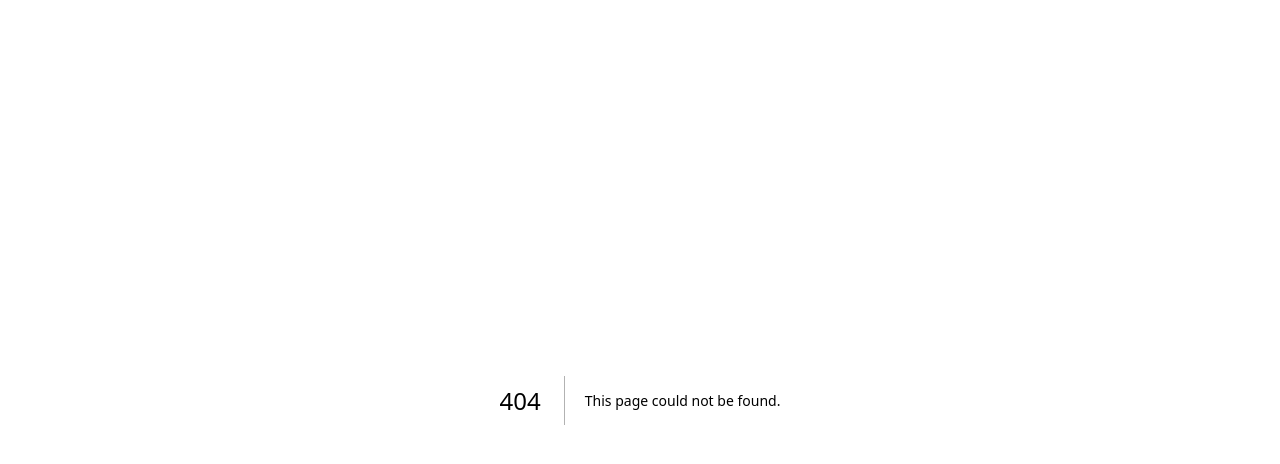
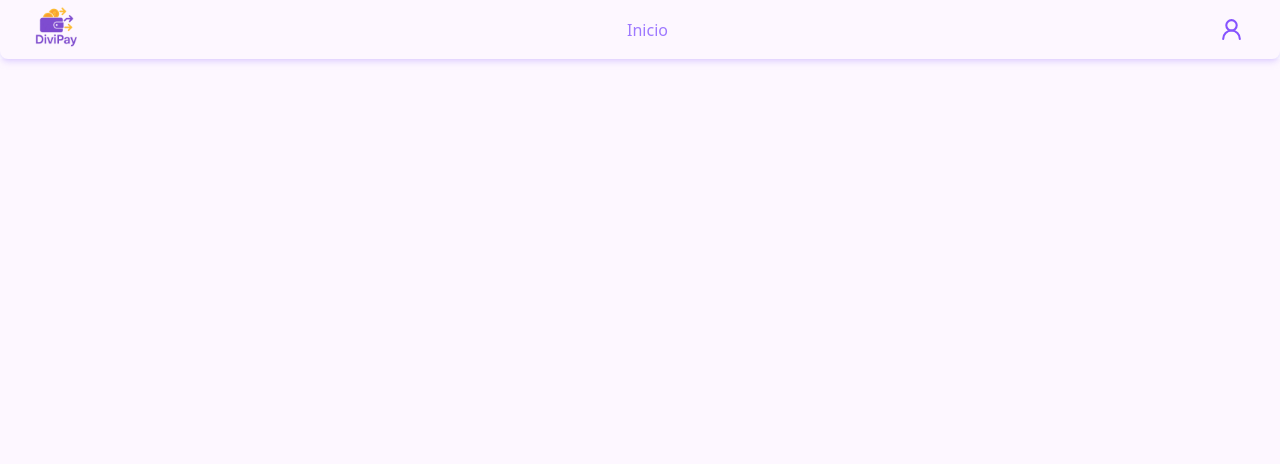
Before and after one commit to omardtl24/TMP_2C_swarch, a Next.js app in the folder frontend/: page /pages/eventBoard in a window 1280 px wide. Before the commit this address had no page. Shown: the top 464 px of the page. Built offline with nearby package versions, Linux system fonts and the light colour scheme.

Commit message:
re make pages and api folder

```diff
--- /dev/null
+++ b/frontend/app/pages/(event)/eventBoard/page.tsx
@@ -0,0 +1,7 @@
+export default function EventBoardLayout() {
+  return (
+    <div className="p-0">
+
+    </div>
+  );
+}
--- /dev/null
+++ b/frontend/app/pages/(event)/layout.tsx
@@ -0,0 +1,19 @@
+import Navbar from "@/components/Navbar";
+export default function eventLayout({
+  children,
+}: Readonly<{
+  children: React.ReactNode;
+}>) {
+  return (
+    <>
+
+    <Navbar/>
+    <main className="main-container p-0">
+        {children}
+    </main>
+    {/*TODO: Add a footer*/}
+
+    </>
+
+  );
+}
```
Also changed, not shown: frontend/app/pages/(auth)/layout.tsx (renamed from frontend/app/(auth)/layout.tsx), frontend/app/pages/(auth)/login/page.tsx (renamed from frontend/app/(auth)/login/page.tsx), frontend/app/pages/(auth)/register/page.tsx (renamed from frontend/app/(auth)/register/page.tsx).
